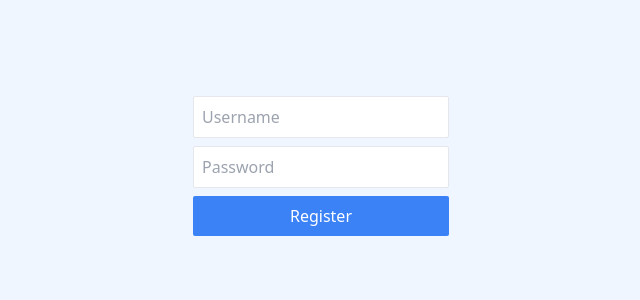
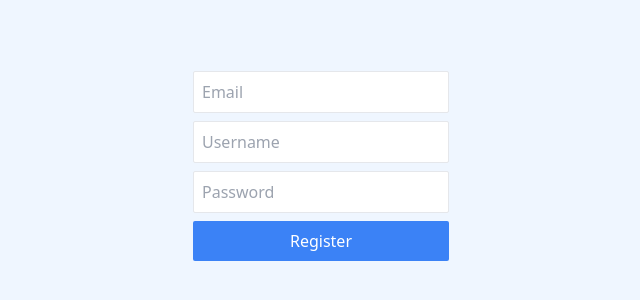
Before and after one commit to chandranshh/me-and-who, a React (Create React App) app in the folder client/: page / in a window 1280 px wide. Shown: the part 206-506 px from the top of the page, without its empty margins (319-959 px from the left). Built offline with nearby package versions, Linux system fonts and the light colour scheme.

Commit message:
added registeration page in the frontend -used axios to connect with restapi running in backend

```diff
--- a/client/package.json
+++ b/client/package.json
@@ -7,6 +7,7 @@
     "@testing-library/react": "^13.4.0",
     "@testing-library/user-event": "^13.5.0",
     "autoprefixer": "^10.4.14",
+    "axios": "^1.4.0",
     "postcss": "^8.4.23",
     "react": "^18.2.0",
     "react-dom": "^18.2.0",
--- a/client/src/App.jsx
+++ b/client/src/App.jsx
@@ -1,7 +1,11 @@
 import React from "react";
 import Register from "./components/register/Register";
+import axios from "axios";
 
 function App() {
+  axios.defaults.baseURL = "http://localhost:3001";
+  axios.defaults.withCredentials = true;
+
   return (
     <div>
       <Register />
--- a/client/src/components/register/Register.jsx
+++ b/client/src/components/register/Register.jsx
@@ -1,8 +1,10 @@
 import React, { useState } from "react";
+import axios from "axios";
 
 function Register() {
   const [username, setUsername] = useState("");
   const [password, setPassword] = useState("");
+  const [email, setEmail] = useState("");
 
   const setUsernameHandler = (e) => {
     setUsername(e.target.value);
@@ -12,9 +14,36 @@ function Register() {
     setPassword(e.target.value);
   };
 
+  const setEmailHandler = (e) => {
+    setEmail(e.target.value);
+  };
+
+  const submitHandler = async (e) => {
+    try {
+      e.preventDefault();
+
+      await axios.post("api/auth/register", {
+        username: username,
+        password: password,
+        email: email,
+      });
+    } catch (error) {
+      console.log(error.message);
+      console.log(error.config);
+      alert("Error occurred while registering. Please try again later.");
+    }
+  };
+
   return (
     <div className="bg-blue-50 h-screen flex items-center">
-      <form className="w-64 mx-auto mb-12">
+      <form className="w-64 mx-auto mb-12" onSubmit={submitHandler}>
+        <input
+          type="text"
+          placeholder="Email"
+          value={email}
+          onChange={setEmailHandler}
+          className="block w-full rounded-sm p-2 mb-2 border"
+        />
         <input
           type="text"
           placeholder="Username"
```
Also changed, not shown: 1 other file (tests, documents, lock files or other folders).
